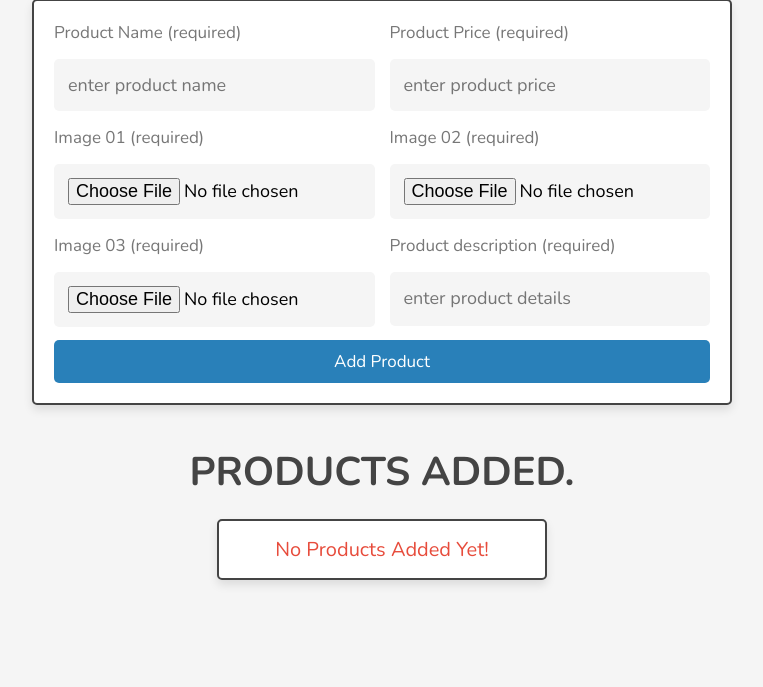
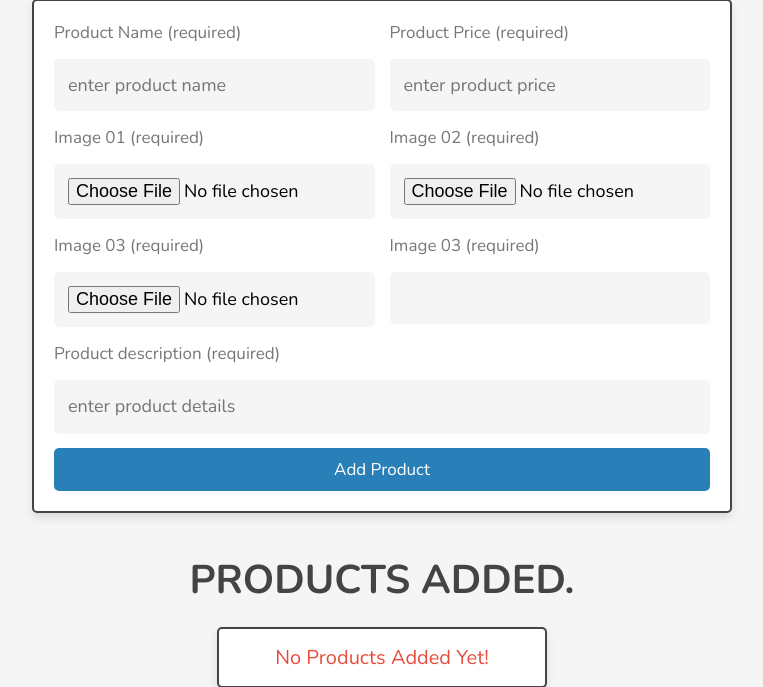
Before and after one commit to Eyorika/Shopping-From-Eyorika, a PHP site: page /admin/products.php in a window 1280 px wide. Shown: the part 169-856 px from the top of the page, without its empty margins (258-1021 px from the left). Before the commit the page ends 754 px from the top, so only its background shows below. Run offline with PHP 8.4, Linux system fonts and the light colour scheme; a user stored in the database is signed in; data comes from the database, SQL or seed files in the repository; data that the repository does not hold is empty; some libraries are stand-ins or nearby versions.

Commit message:
march 13

```diff
--- a/admin/products.php
+++ b/admin/products.php
@@ -127,6 +127,15 @@ if(isset($_GET['delete'])){
             <span>Image 03 (required)</span>
             <input type="file" name="image_03" accept="image/jpg, image/jpeg, image/png, image/webp" class="box" required>
         </div>
+        <!--test category-->
+        <div class="inputBox">
+            <span>Image 03 (required)</span>
+            <input type="text" name="category" class="box" required>
+            <?php
+            if(isset($_GET['catagory_tbl'])){ }
+            ?>
+        </div>
+        <!--end-->
          <div class="inputBox">
             <span>Product description (required)</span>
             <textarea name="details" placeholder="enter product details" class="box" required maxlength="500" cols="30" rows="10"></textarea>
```
